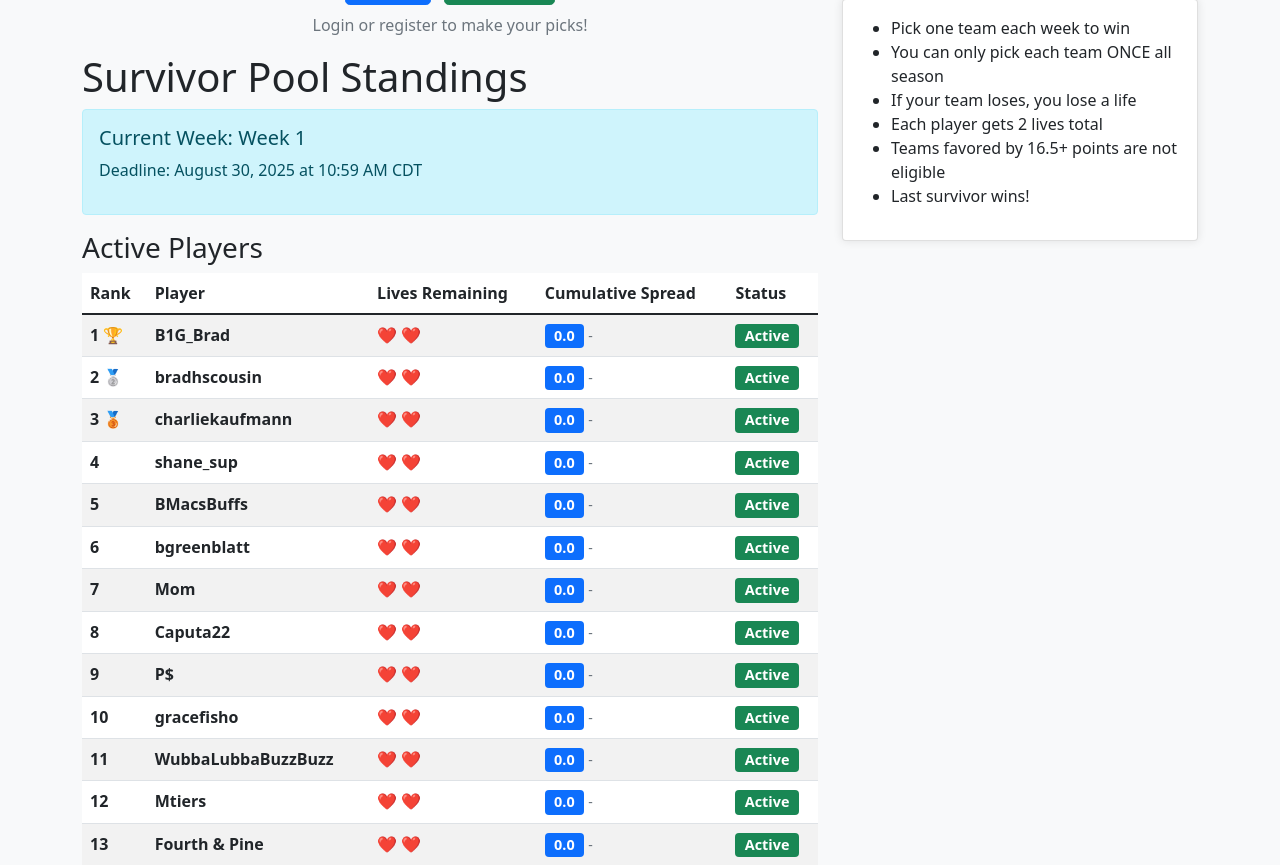
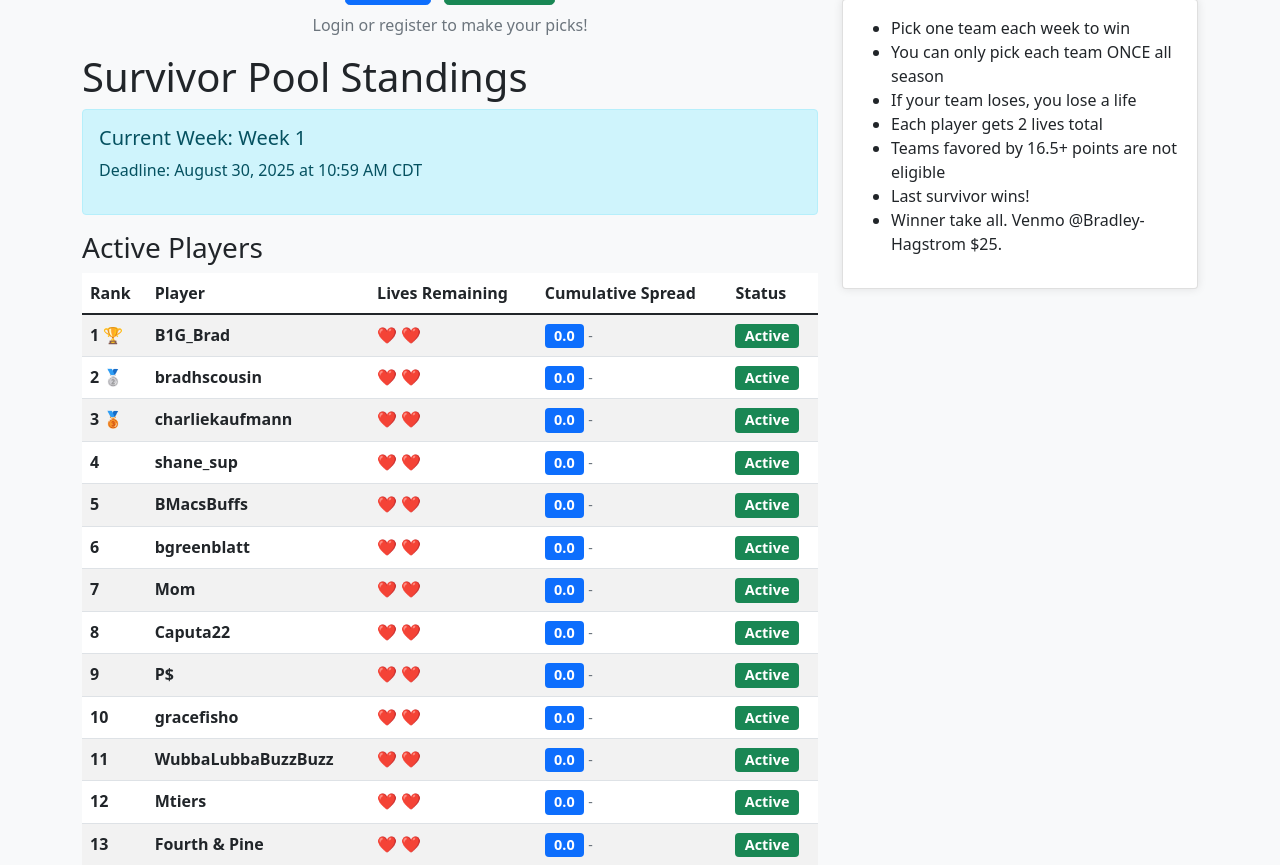
Before and after one commit to BradHagstrom16/CF_Survivor, a Flask app: page / in a window 1280 px wide. Shown: the part 129-994 px from the top of the page. Run offline with Flask 3, Linux system fonts and the light colour scheme; data comes from the database, SQL or seed files in the repository.

Commit message:
Update index.html

```diff
--- a/templates/index.html
+++ b/templates/index.html
@@ -138,9 +138,11 @@
                     <li>Each player gets 2 lives total</li>
                     <li>Teams favored by 16.5+ points are not eligible</li>
                     <li>Last survivor wins!</li>
+                    <li>Winner take all. Venmo @Bradley-Hagstrom $25.</li>
                 </ul>
             </div>
         </div>
     </div>
 </div>
+
 {% endblock %}
```
